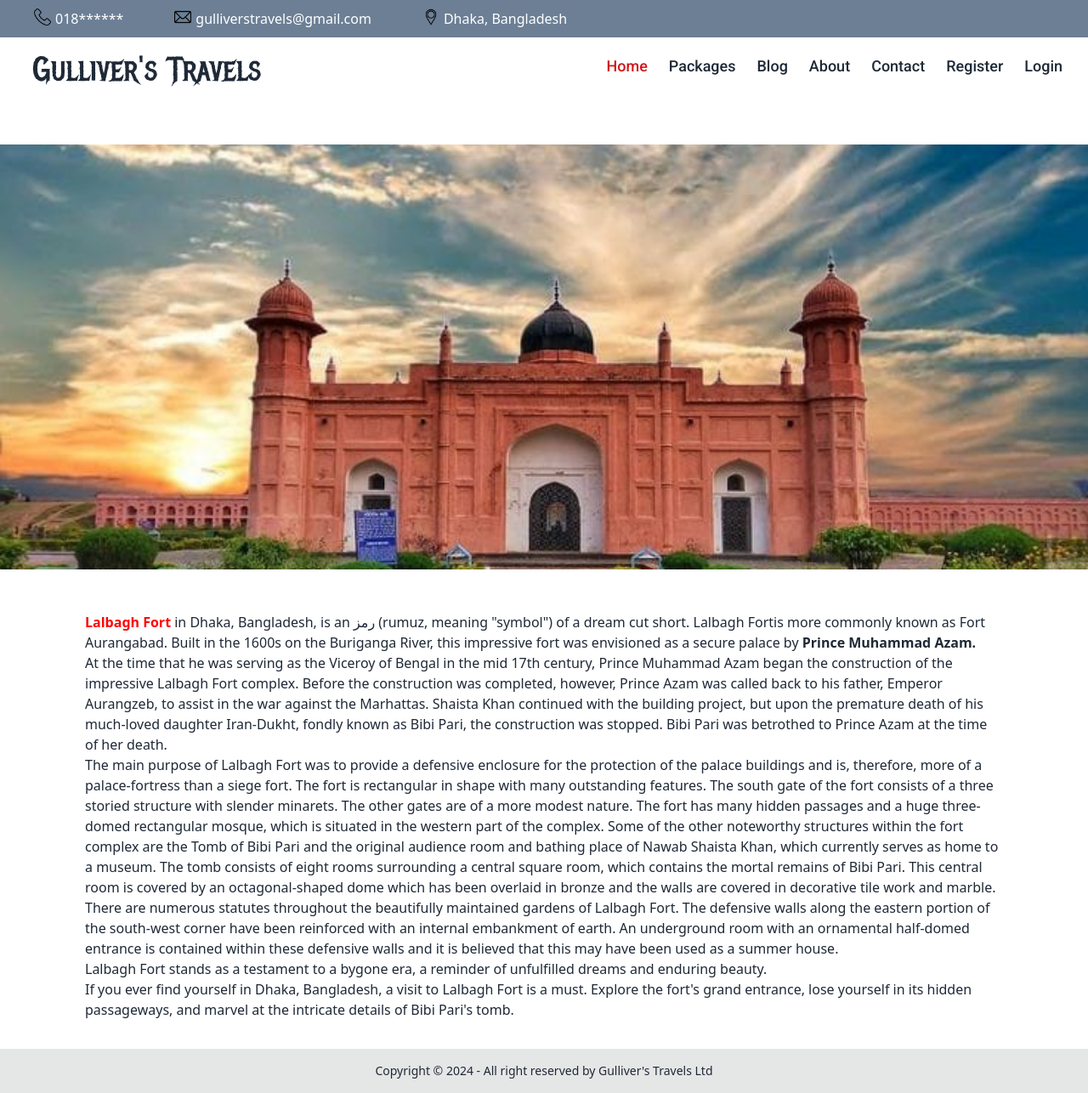
After one commit to Itminan30/PHP-Project-Web-Course, a PHP site: page /places/lalbaghFort.php in a window 1280 px wide. The commit adds this page. Shown: the whole page at 85% size. Run offline with PHP 8.4, Linux system fonts and the light colour scheme; some libraries are stand-ins or nearby versions.

```diff
--- a/includes/common/header.php
+++ b/common/head.php
@@ -4,7 +4,6 @@
 <head>
     <meta charset="UTF-8">
     <meta name="viewport" content="width=device-width, initial-scale=1.0">
-    <title>Home Page</title>
     <link href="https://cdn.jsdelivr.net/npm/daisyui@4.7.2/dist/full.min.css" rel="stylesheet" type="text/css" />
     <script src="https://cdn.tailwindcss.com"></script>
 
@@ -20,7 +19,7 @@
     <link rel="preconnect" href="https://fonts.googleapis.com">
     <link rel="preconnect" href="https://fonts.gstatic.com" crossorigin>
     <link href="https://fonts.googleapis.com/css2?family=Russo+One&display=swap" rel="stylesheet">
-
+    <title><?php echo $title ?></title>
 </head>
 
 <body>
--- a/login.php
+++ b/login.php
@@ -4,11 +4,11 @@ require_once __DIR__ . "/includes/login_mvc/login_view.inc.php";
 ?>
 
 <?php
-require __DIR__ . "/includes/common/header.php";
+require __DIR__ . "/common/header.php";
 ?>
 
 <?php
-require __DIR__ . "/includes/common/navbar.php";
+require __DIR__ . "/common/navbar.php";
 ?>
 
 <main>
@@ -53,5 +53,5 @@ require __DIR__ . "/includes/common/navbar.php";
 
 <!--Footer Part-->
 <?php
-require __DIR__ . "/includes/common/footer.php";
+require __DIR__ . "/common/footer.php";
 ?>
--- /dev/null
+++ b/places/lalbaghFort.php
@@ -0,0 +1,102 @@
+<!DOCTYPE html>
+<html lang="en">
+
+<head>
+  <meta charset="UTF-8">
+  <meta name="viewport" content="width=device-width, initial-scale=1.0">
+  <title>Home Page</title>
+  <link href="https://cdn.jsdelivr.net/npm/daisyui@4.7.2/dist/full.min.css" rel="stylesheet" type="text/css" />
+  <script src="https://cdn.tailwindcss.com"></script>
+
+  <!--Google font-->
+  <link rel="preconnect" href="https://fonts.googleapis.com">
+  <link rel="preconnect" href="https://fonts.gstatic.com" crossorigin>
+  <link href="https://fonts.googleapis.com/css2?family=Metal+Mania&family=Roboto:wght@500&display=swap" rel="stylesheet">
+
+  <link rel="preconnect" href="https://fonts.googleapis.com">
+  <link rel="preconnect" href="https://fonts.gstatic.com" crossorigin>
+  <link href="https://fonts.googleapis.com/css2?family=Metal+Mania&display=swap" rel="stylesheet">
+
+  <link rel="preconnect" href="https://fonts.googleapis.com">
+  <link rel="preconnect" href="https://fonts.gstatic.com" crossorigin>
+  <link href="https://fonts.googleapis.com/css2?family=Russo+One&display=swap" rel="stylesheet">
+
+</head>
+
+<body>
+
+  <!--Header part-->
+  <header class="header">
+    <aside>
+      <div class="header_imformation">
+        <div class="icons">
+          <img class="header-icon" src="images/telephone.png" alt="">
+          <p class=" ">018******</p>
+        </div>
+        <div class="icons">
+          <img class="header-icon" src="images/mail.png" alt="">
+          <p class=" ">gulliverstravels@gmail.com</p>
+        </div>
+        <div class="icons">
+          <img class="header-icon" src="images/travel.png" alt="">
+          <p class=" ">Dhaka, Bangladesh</p>
+        </div>
+      </div>
+    </aside>
+  </header>
+
+  <!--Header nav-->
+  <nav>
+
+    <div class="header-nav">
+      <div class="navbar bg-base-100">
+        <div class="flex-1">
+          <a class="metal-mania-regular" href=" ">Gulliver's Travels</a>
+        </div>
+      </div>
+
+      <div class="header-nav-buttons">
+        <a class="roboto-medium" style="color: rgb(207, 24, 24);" href="../index.php">Home</a>
+        <a class="roboto-medium" href="../tourPackage.php">Packages</a>
+        <a class="roboto-medium" href="../blogPage.php">Blog</a>
+        <a class="roboto-medium" href=" ">About</a>
+        <a class="roboto-medium" href="../contact.php">Contact</a>
+        <a class="roboto-medium" href="../register.php">Register</a>
+        <a class="roboto-medium" href="../login.php">Login</a>
+      </div>
+    </div>
+
+  </nav>
+  <main>
+    <!--lalbagh main picture-->
+    <div>
+      <img style="width: 1300px; height: 500px;margin: 50px auto;" src="../images/lalbagh 2nd - Copy.jpeg" class="object-cover" alt="">
+    </div>
+
+    <div>
+      <p style="margin: 10px 100px; justify-content: center;"> <span style="color: red; font-weight: bold;">Lalbagh Fort</span> in Dhaka, Bangladesh, is an رمز (rumuz, meaning "symbol") of a dream cut short. Lalbagh Fortis more commonly known as Fort Aurangabad. Built in the 1600s on the Buriganga River, this impressive fort was envisioned as a secure palace by <span style="font-weight: bold;">Prince Muhammad Azam.</span> <br>
+        At the time that he was serving as the Viceroy of Bengal in the mid 17th century, Prince Muhammad Azam began the construction of the impressive Lalbagh Fort complex. Before the construction was completed, however, Prince Azam was called back to his father, Emperor Aurangzeb, to assist in the war against the Marhattas. Shaista Khan continued with the building project, but upon the premature death of his much-loved daughter Iran-Dukht, fondly known as Bibi Pari, the construction was stopped. Bibi Pari was betrothed to Prince Azam at the time of her death. <br>
+
+        The main purpose of Lalbagh Fort was to provide a defensive enclosure for the protection of the palace buildings and is, therefore, more of a palace-fortress than a siege fort. The fort is rectangular in shape with many outstanding features. The south gate of the fort consists of a three storied structure with slender minarets. The other gates are of a more modest nature. The fort has many hidden passages and a huge three-domed rectangular mosque, which is situated in the western part of the complex. Some of the other noteworthy structures within the fort complex are the Tomb of Bibi Pari and the original audience room and bathing place of Nawab Shaista Khan, which currently serves as home to a museum. The tomb consists of eight rooms surrounding a central square room, which contains the mortal remains of Bibi Pari. This central room is covered by an octagonal-shaped dome which has been overlaid in bronze and the walls are covered in decorative tile work and marble. <br>
+        There are numerous statutes throughout the beautifully maintained gardens of Lalbagh Fort. The defensive walls along the eastern portion of the south-west corner have been reinforced with an internal embankment of earth. An underground room with an ornamental half-domed entrance is contained within these defensive walls and it is believed that this may have been used as a summer house. <br>
+        Lalbagh Fort stands as a testament to a bygone era, a reminder of unfulfilled dreams and enduring beauty. <br>
+
+        If you ever find yourself in Dhaka, Bangladesh, a visit to Lalbagh Fort is a must. Explore the fort's grand entrance, lose yourself in its hidden passageways, and marvel at the intricate details of Bibi Pari's tomb. <br><br>
+      </p>
+    </div>
+
+  </main>
+
+  <!--Footer Part-->
+  </footer>
+
+  <footer class="footer footer-center p-4 bg-base-300 text-base-content">
+    <aside>
+      <p>Copyright © 2024 - All right reserved by Gulliver's Travels Ltd</p>
+    </aside>
+  </footer>
+
+  <link rel="stylesheet" href="../css/style.css">
+</body>
+
+</html>
--- a/register.php
+++ b/register.php
@@ -4,11 +4,11 @@ require_once __DIR__ . "/includes/register_mvc/register_view.inc.php";
 ?>
 
 <?php
-require __DIR__ . "/includes/common/header.php";
+require __DIR__ . "/common/header.php";
 ?>
 
 <?php
-require __DIR__ . "/includes/common/navbar.php";
+require __DIR__ . "/common/navbar.php";
 ?>
 <main>
     <div class="w-fit border border-gray-400-200 rounded-md p-10 mx-auto my-10">
@@ -92,5 +92,5 @@ require __DIR__ . "/includes/common/navbar.php";
 
 <!--Footer Part-->
 <?php
-require __DIR__ . "/includes/common/footer.php";
+require __DIR__ . "/common/footer.php";
 ?>
```
Also changed, not shown: blogPage.php (+4 -4 lines), common/footer.php (renamed from includes/common/footer.php, +7 -2 lines), common/header.php (added, +19 -0 lines), contact.php (+3 -11 lines), includes/common/navbar.php (deleted, +0 -42 lines), index.php (+73 -77 lines), tourPackage.php (+92 -12 lines), images/ramna.jpg (added).
